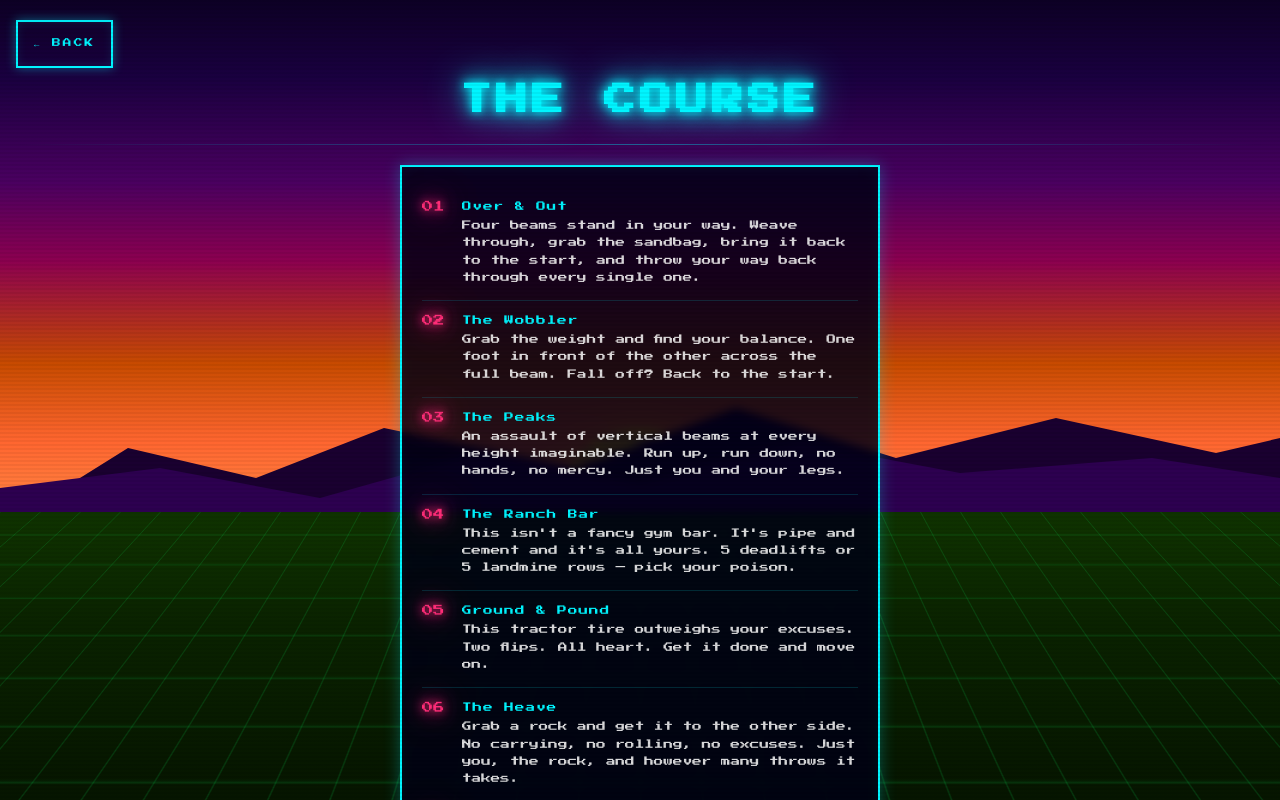
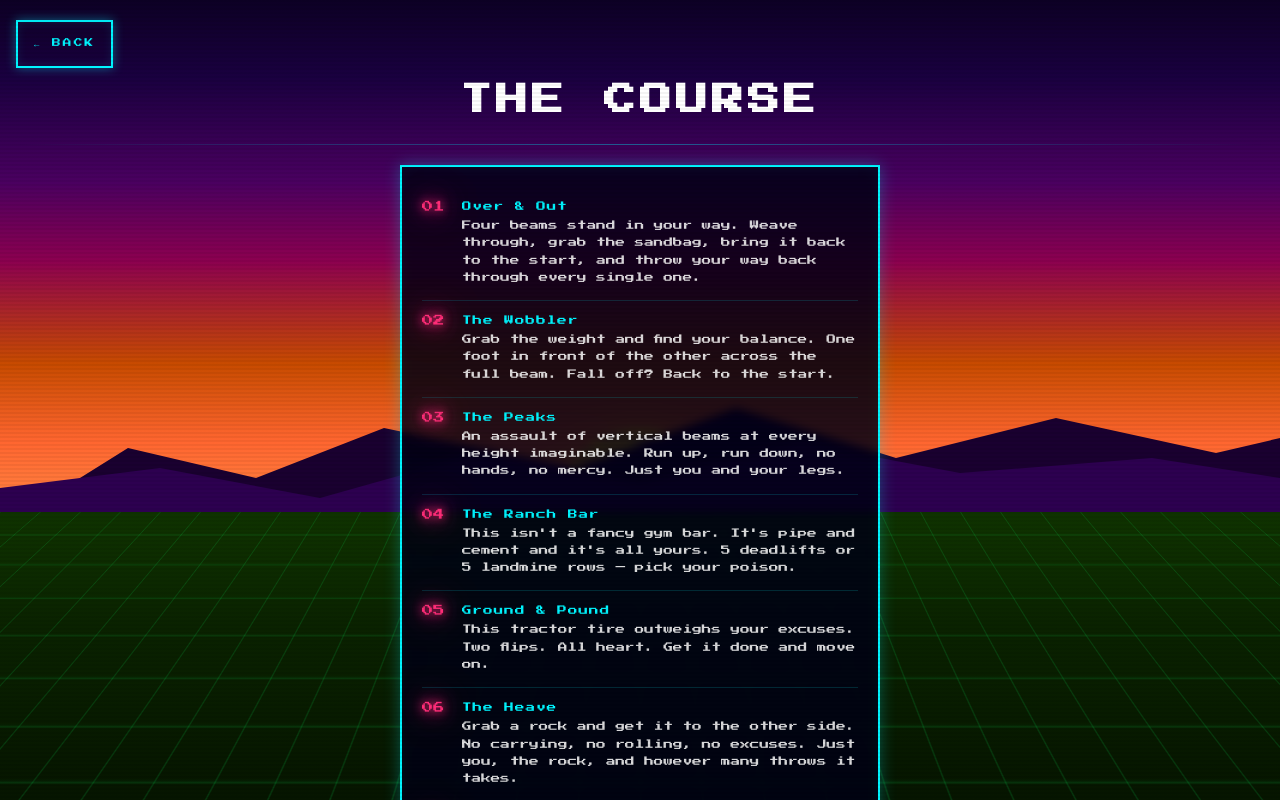
Before and after one commit to adlavelle134/the-dirt, a React (Vite) app: page /course in a window 1280 px wide. Built offline with nearby package versions, Linux system fonts and the light colour scheme.

Commit message:
Glow modification

```diff
--- a/src/index.css
+++ b/src/index.css
@@ -445,7 +445,6 @@ body {
 
 .score-table th {
   color: var(--cyan);
-  text-shadow: var(--glow-cyan);
   border-bottom: 2px solid var(--cyan);
   padding: 8px 6px;
   text-align: left;
--- a/src/pages/Course.jsx
+++ b/src/pages/Course.jsx
@@ -26,7 +26,7 @@ export default function Course() {
         </button>
       </div>
 
-      <h1 className="neon-cyan" style={{
+      <h1 style={{
         fontFamily: 'var(--font-arcade)',
         fontSize: 'clamp(1.2rem, 5vw, 2rem)',
         textAlign: 'center',
--- a/src/pages/Scoreboard.jsx
+++ b/src/pages/Scoreboard.jsx
@@ -51,7 +51,6 @@ export default function Scoreboard() {
         fontFamily: 'var(--font-arcade)',
         fontSize: 'clamp(1rem, 5vw, 1.8rem)',
         color: 'var(--yellow)',
-        textShadow: 'var(--glow-yellow)',
         textAlign: 'center',
         letterSpacing: '4px',
         marginBottom: '4px',
```
